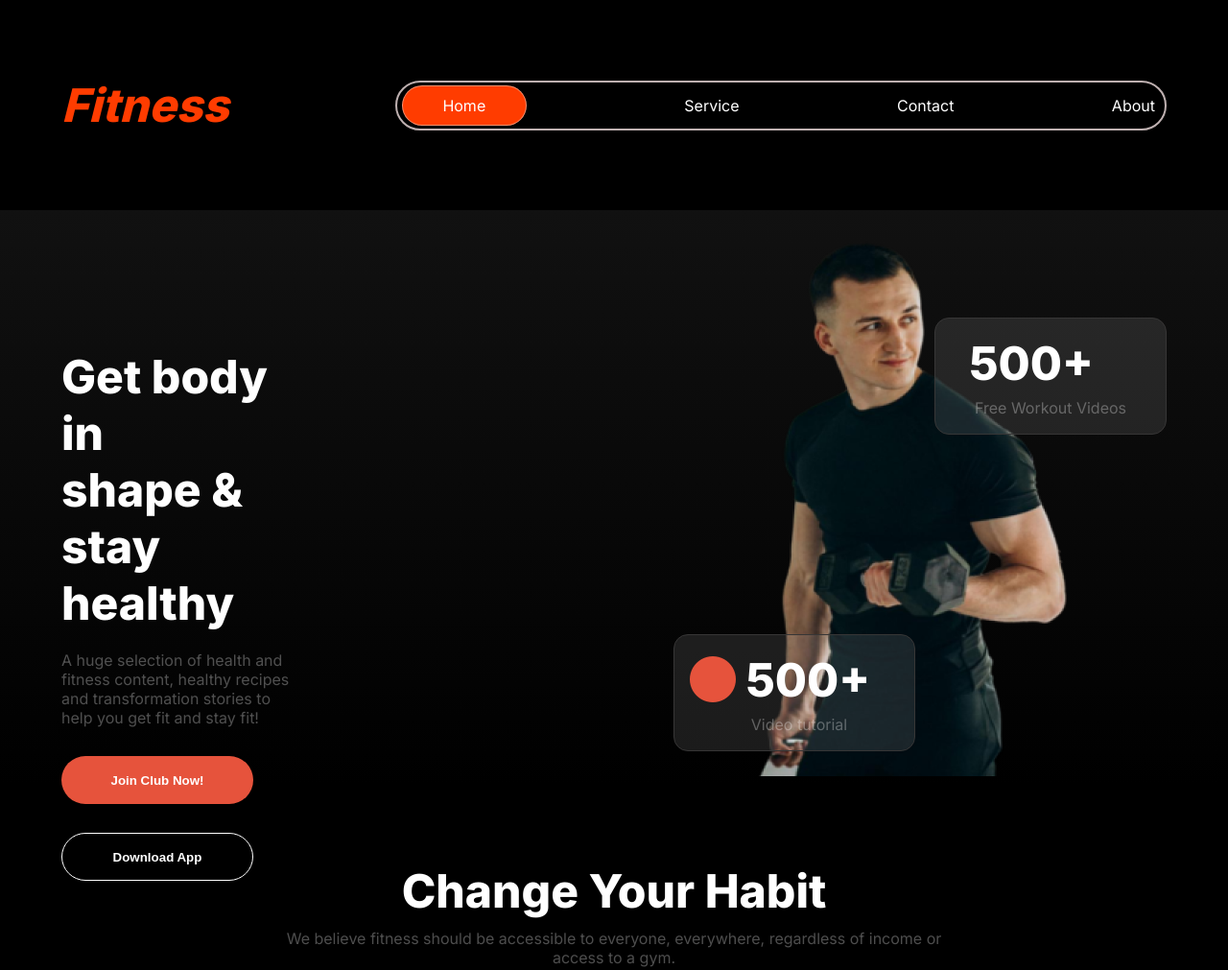
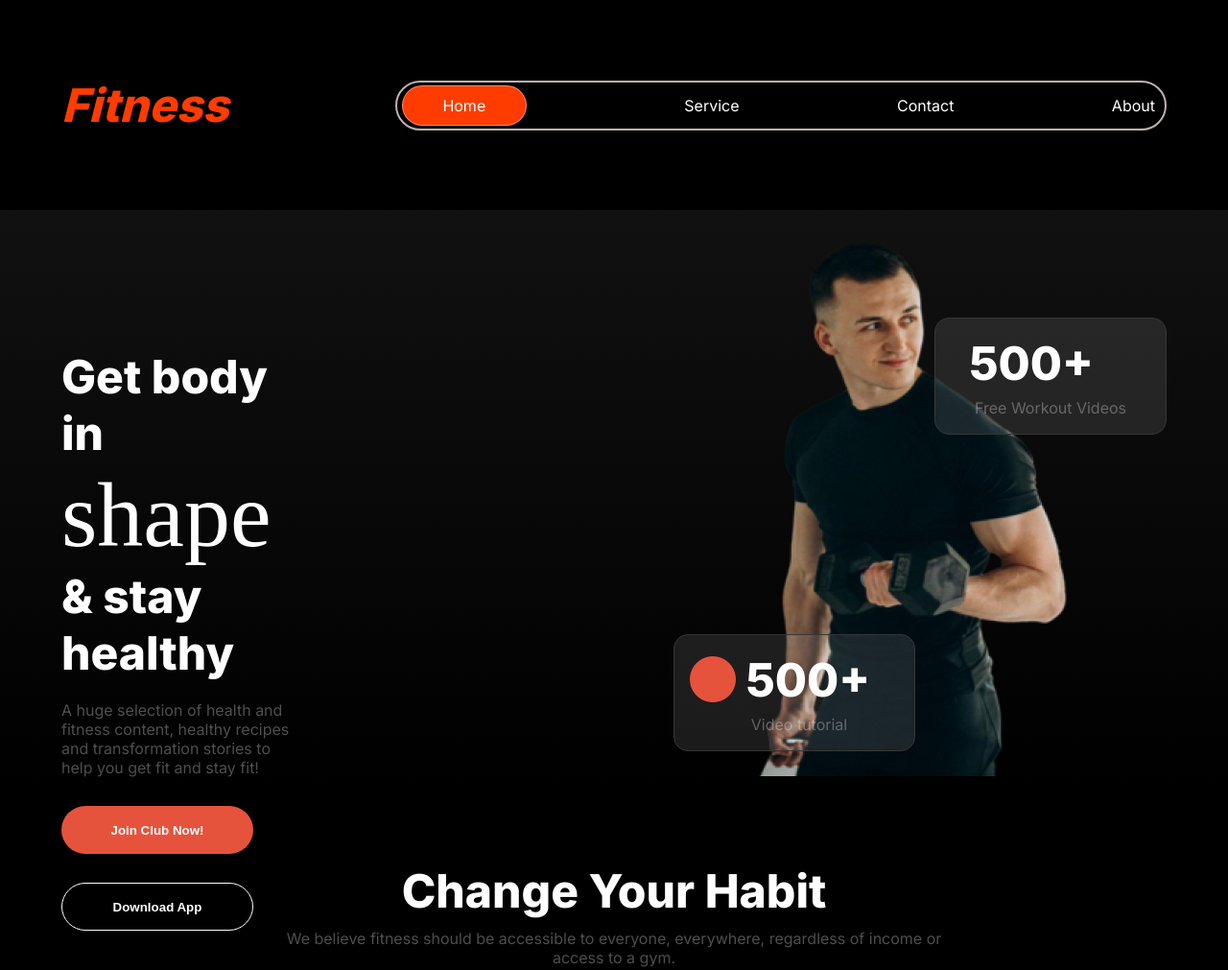
Before and after one commit to hossanshihab/assignment2-finalproject, a plain HTML site: page index.html in a window 1280 px wide. Shown: the top 1011 px of the page at 96% size. Drawn offline with Linux system fonts and the light colour scheme.

Commit message:
added shape

```diff
--- a/index.html
+++ b/index.html
@@ -1,11 +1,11 @@
 <!DOCTYPE html>
 <html lang="en">
-
 <head>
   <meta charset="UTF-8">
   <meta name="viewport" content="width=device-width, initial-scale=1.0">
   <title>Fitness grow </title>
   <link rel="stylesheet" href="./style.css">
+  <link rel="shortcut icon" href="images/favicon.png" type="image/x-icon">
   <script src="https://kit.fontawesome.com/5ae8c9a218.js" crossorigin="anonymous"></script>
 </head>
 
@@ -30,7 +30,7 @@
   <section class="get-body">
     <div class="stay-healthy">
       <div class="text-container">
-        <h3>Get body in <br>shape & stay <br>healthy</h3>
+        <h3>Get body in <br><span id="font-style">shape</span> & stay <br>healthy</h3>
         <p>A huge selection of health and fitness content, healthy recipes and transformation stories to help you get
           fit and stay fit!</p>
         <button class="btn-primary1">Join Club Now!</button>
--- a/style.css
+++ b/style.css
@@ -116,7 +116,11 @@ p {
 .text-container {
   margin-top: 9rem;
 }
-
+#font-style{
+  font-family: "Miama";
+  font-weight: normal;
+  font-size: 6rem;
+}
 .text-container h3 {
   line-height: rem;
 }
```
Also changed, not shown: images/favicon.png (added).
